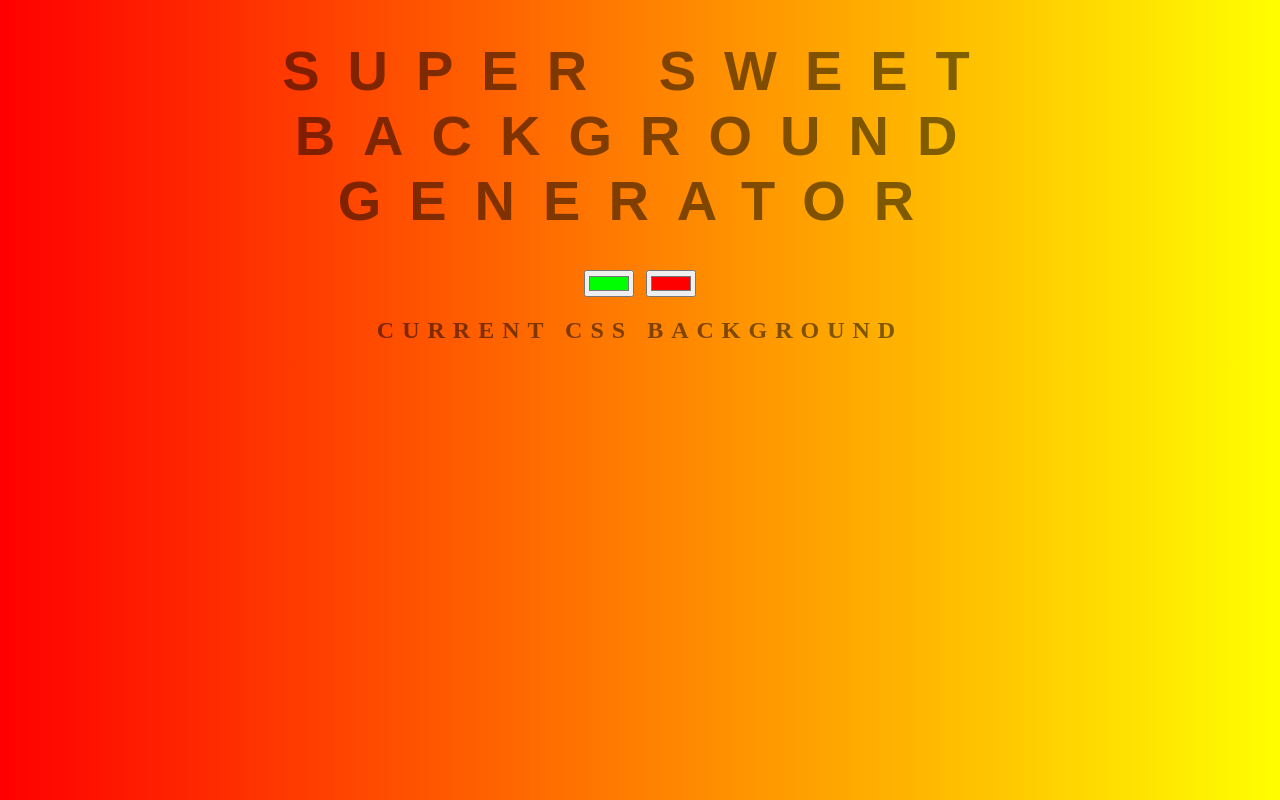
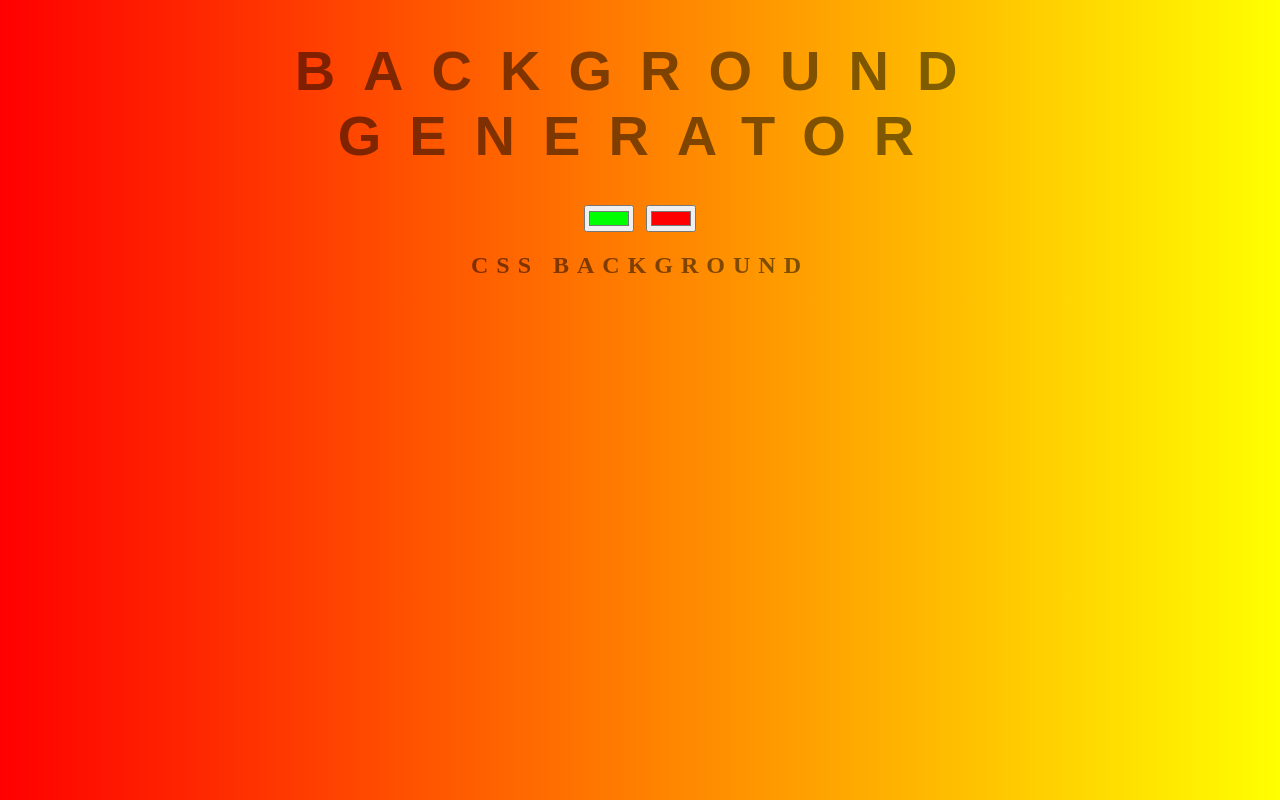
Before and after one commit to woodmatt/background-generator, a plain HTML site: page index.html in a window 1280 px wide. Drawn offline with Linux system fonts and the light colour scheme.

Commit message:
changing back

```diff
--- a/index.html
+++ b/index.html
@@ -5,10 +5,10 @@
 	<link rel="stylesheet" type="text/css" href="style.css">
 </head>
 <body id="gradient">
-	<h1>Super Sweet Background Generator</h1>
+	<h1>Background Generator</h1>
 	<input class="color1" type="color" name="color1" value="#00ff00">
 	<input class="color2" type="color" name="color2" value="#ff0000">
-	<h2>Current CSS Background</h2>
+	<h2>CSS Background</h2>
 	<h3></h3>
 	<script type="text/javascript" src="script.js"></script>
 </body>
```
